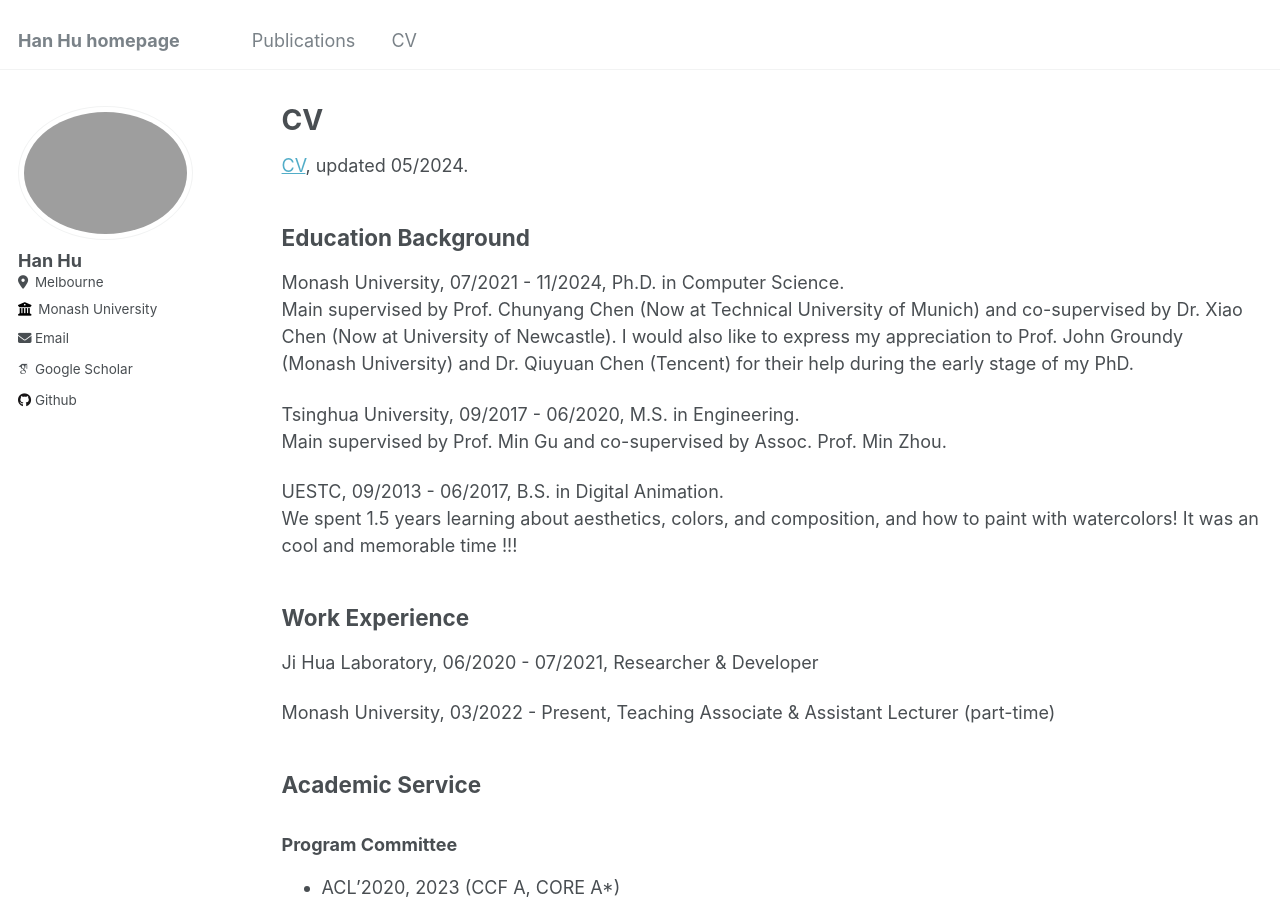
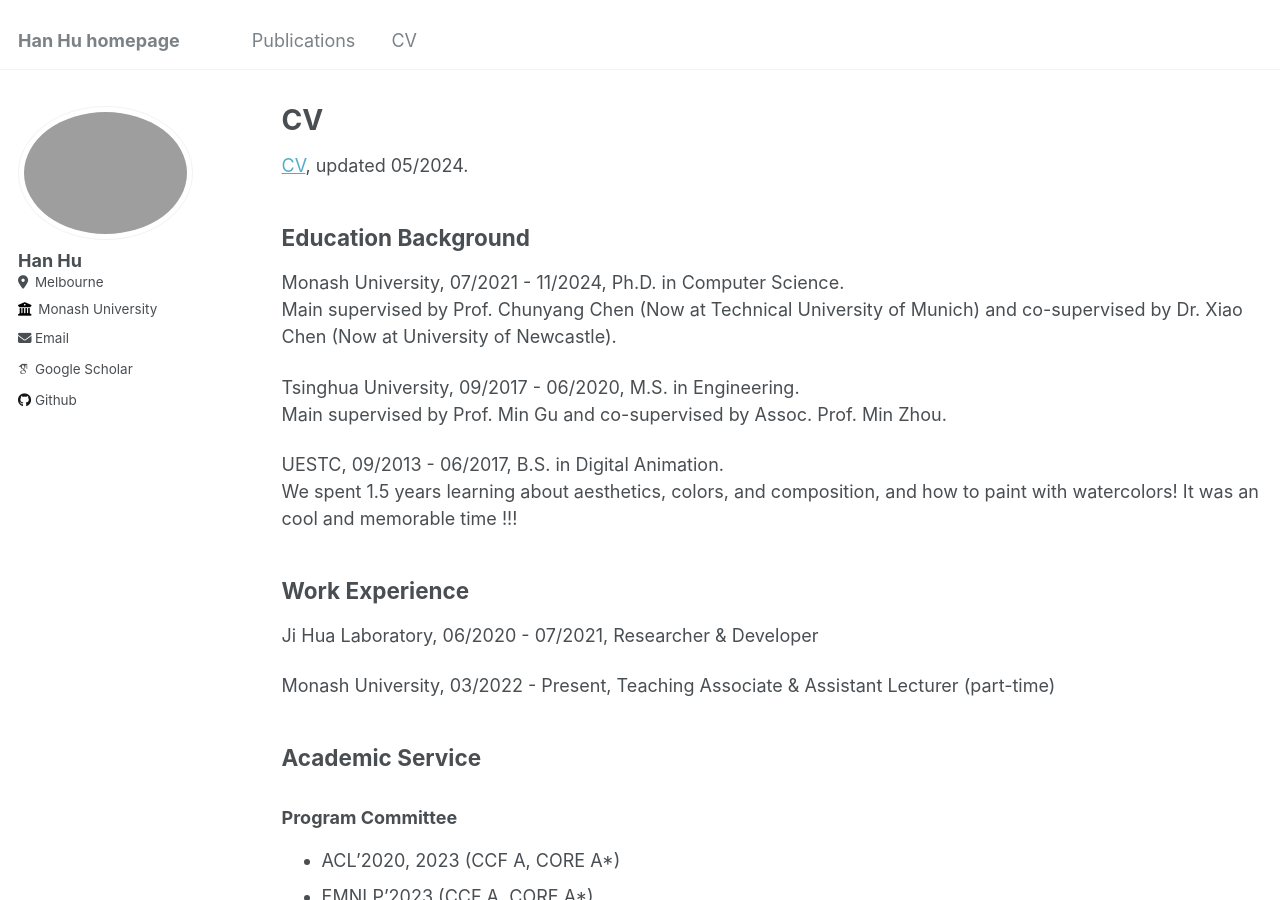
Before and after one commit to huhanGitHub/huhanGitHub.github.io, a Jekyll site: the page built from _pages/cv.md, in a window 1280 px wide and 900 px high. Built offline with Jekyll 4.4.1, drawn with Linux system fonts in a browser that asks for light colours; some web fonts are replaced.

Commit message:
Update cv.md

```diff
--- a/_pages/cv.md
+++ b/_pages/cv.md
@@ -15,7 +15,8 @@ redirect_from:
 ## Education Background
 
 Monash University, 07/2021 - 11/2024, Ph.D. in Computer Science. \
-Main supervised by Prof. Chunyang Chen (Now at Technical University of Munich) and co-supervised by Dr. Xiao Chen (Now at University of Newcastle). I would also like to express my appreciation to Prof. John Groundy (Monash University) and Dr. Qiuyuan Chen (Tencent) for their help during the early stage of my PhD.
+Main supervised by Prof. Chunyang Chen (Now at Technical University of Munich) and co-supervised by Dr. Xiao Chen (Now at University of Newcastle).
+<!--I would also like to express my appreciation to Prof. John Groundy (Monash University) and Dr. Qiuyuan Chen (Tencent) for their help during the early stage of my PhD. -->
 
 Tsinghua University, 09/2017 - 06/2020, M.S. in Engineering. \
 Main supervised by Prof. Min Gu and co-supervised by Assoc. Prof. Min Zhou.
```
